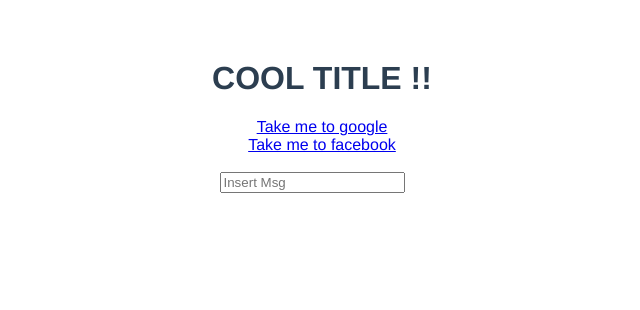
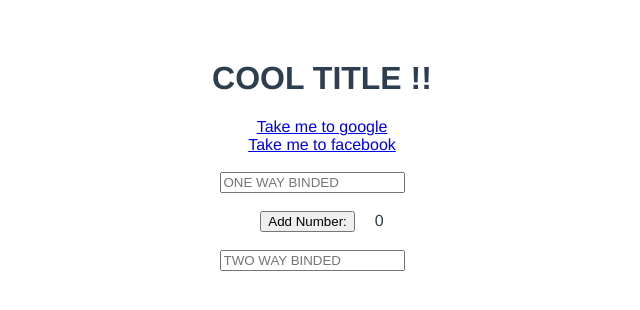
Before and after one commit to Ikanant/Vue-Web-App, a Vue app: page / in a window 1280 px wide. Shown: the top 310 px of the page, without its empty margins (318-958 px from the left). Built offline with nearby package versions, Linux system fonts and the light colour scheme.

Commit message:
two way binding

```diff
--- a/src/components/DisplayDataRespondToEvents.vue
+++ b/src/components/DisplayDataRespondToEvents.vue
@@ -10,8 +10,18 @@
         </div>
         <br/>
         <div id="inputBoxDiv">
-            <input type="text" style="margin-right: 20px;" placeholder="Insert Msg"/>
+            <input type="text" style="margin-right: 20px;" placeholder="ONE WAY BINDED"/>
             <label>{{message}}</label>
+        </div>
+        <br/>
+        <div id="inputBoxDiv">
+            <button style="margin-right: 20px;" @click="addNumber">Add Number:</button>
+            <label>{{counter}}</label>
+        </div>
+        <br/>
+        <div id="inputBoxDiv">
+            <input type="text" v-model="twoWayBindedMessage " style="margin-right: 20px;" placeholder="TWO WAY BINDED"/>
+            <label>{{twoWayBindedMessage}}</label>
         </div>
     </div>
 </template>
@@ -26,8 +36,16 @@ export default {
               title: "COOL TITLE !!"
           },
           message: '',
+          twoWayBindedMessage: '',
+          counter: 0,
           google: "https://google.com",
           facebook: "https://facebook.com"
+      }
+  },
+
+  methods: {
+      addNumber() {
+          this.counter++;
       }
   }
 }
```
